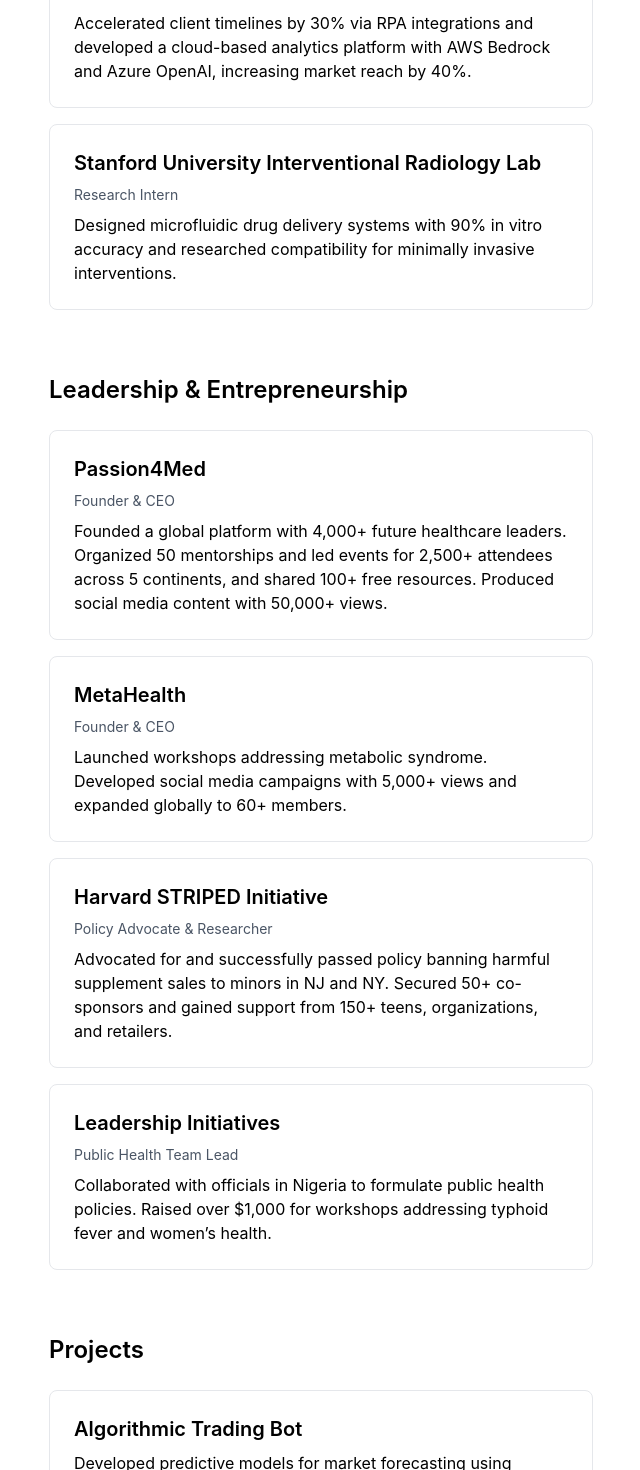
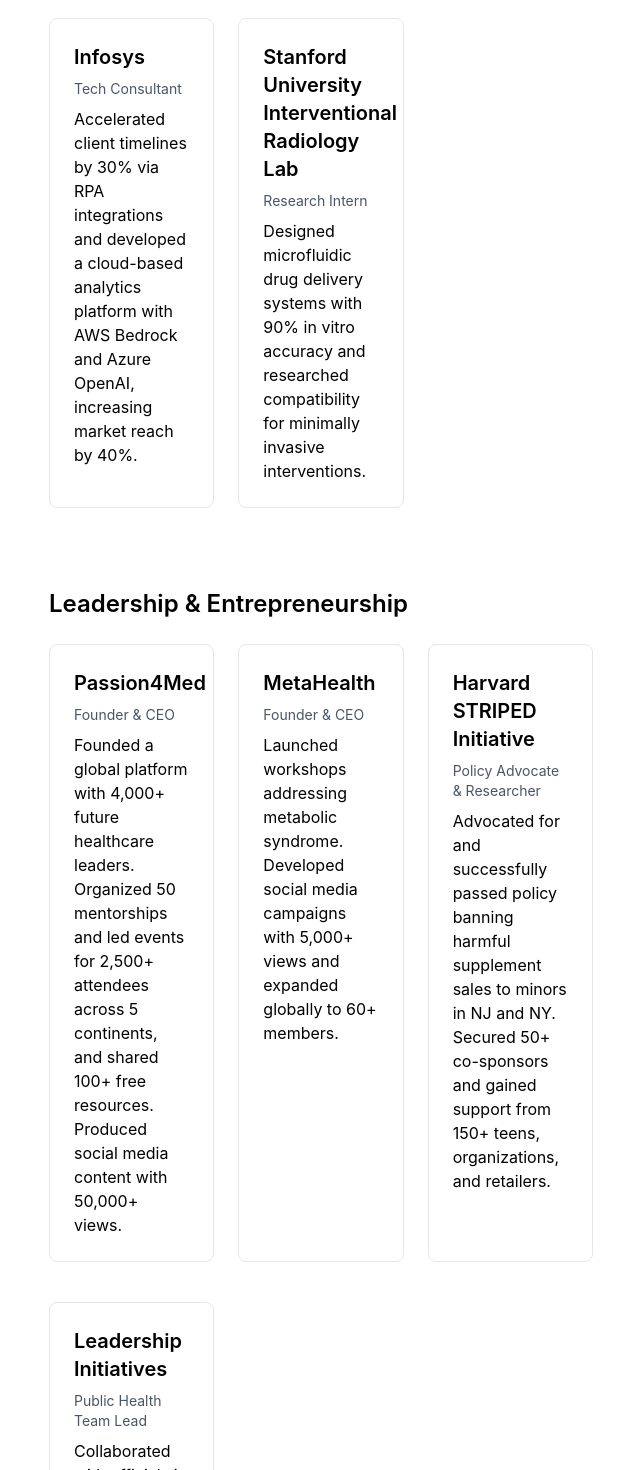
Before and after one commit to krrishapatel/Krrisha-Patel-Portfolio, a Next.js app: page / in a window 1280 px wide. Shown: the part 1260-2730 px from the top of the page, without its empty margins (319-959 px from the left). Built offline with nearby package versions, Linux system fonts and the light colour scheme.

Commit message:
Update page.tsx

```diff
--- a/app/page.tsx
+++ b/app/page.tsx
@@ -25,7 +25,7 @@ export default function Portfolio() {
         </nav>
       </header>
 
-      <main className="container mx-auto px-4 pt-16">
+      <main className="max-w-full mx-auto px-4 pt-8"> {/* Reduced padding-top */}
         {/* Introduction Section */}
         <section id="intro" className="mb-16 text-left">
           <h1 className="text-3xl font-bold mb-4">Hey, I'm Krrisha!</h1>
@@ -37,92 +37,82 @@ export default function Portfolio() {
         {/* Work Section */}
         <section id="work" className="mb-16">
           <h2 className="text-2xl font-semibold mb-6">Work Experience</h2>
+          <div className="grid grid-cols-1 sm:grid-cols-2 lg:grid-cols-3 gap-6"> {/* Added grid layout for responsiveness */}
             <WorkCard
               company="Jane Street Capital"
               title="Research Intern"
-            description="Designed algorithmic solutions in game theory and graph theory using Python, enhancing decision-making. Achieved top 10 PnL in a 6-hour ETC, generating $9M+ in simulated profits. Collaborated with Math Olympians and traders to apply probabilistic theory to trading strategies."          />
+              description="Designed algorithmic solutions in game theory and graph theory using Python, enhancing decision-making. Achieved top 10 PnL in a 6-hour ETC, generating $9M+ in simulated profits. Collaborated with Math Olympians and traders to apply probabilistic theory to trading strategies." />
             <WorkCard
               company="GoAhead Ventures"
               title="Venture Scout"
-            description="Sourced and evaluated 50+ startups through a $175M AUM fund's streamlined process. Conducted due diligence, presented analyses to partners, and contributed to a 20% increase in global founder applications."
-          />
+              description="Sourced and evaluated 50+ startups through a $175M AUM fund's streamlined process. Conducted due diligence, presented analyses to partners, and contributed to a 20% increase in global founder applications." />
             <WorkCard
               company="IPMD Inc."
               title="AL/ML Engineer Intern"
-            description="Developed telemedicine platforms with facial and emotional AI, achieving a 30% improvement in emotional recognition accuracy and securing adoption by 3 international centers."
-          />
+              description="Developed telemedicine platforms with facial and emotional AI, achieving a 30% improvement in emotional recognition accuracy and securing adoption by 3 international centers." />
             <WorkCard
               company="Infosys"
               title="Tech Consultant"
-            description="Accelerated client timelines by 30% via RPA integrations and developed a cloud-based analytics platform with AWS Bedrock and Azure OpenAI, increasing market reach by 40%."
-          />
+              description="Accelerated client timelines by 30% via RPA integrations and developed a cloud-based analytics platform with AWS Bedrock and Azure OpenAI, increasing market reach by 40%." />
             <WorkCard
               company="Stanford University Interventional Radiology Lab"
               title="Research Intern"
-            description="Designed microfluidic drug delivery systems with 90% in vitro accuracy and researched compatibility for minimally invasive interventions."
-          />
-
+              description="Designed microfluidic drug delivery systems with 90% in vitro accuracy and researched compatibility for minimally invasive interventions." />
+          </div>
         </section>
 
         {/* Leadership & Entrepreneurship Section */}
         <section id="leadership" className="mb-16">
           <h2 className="text-2xl font-semibold mb-6">Leadership & Entrepreneurship</h2>
+          <div className="grid grid-cols-1 sm:grid-cols-2 lg:grid-cols-3 gap-6"> {/* Added grid layout for responsiveness */}
             <WorkCard
               company="Passion4Med"
               title="Founder & CEO"
-            description="Founded a global platform with 4,000+ future healthcare leaders. Organized 50 mentorships and led events for 2,500+ attendees across 5 continents, and shared 100+ free resources. Produced social media content with 50,000+ views."
-          />
+              description="Founded a global platform with 4,000+ future healthcare leaders. Organized 50 mentorships and led events for 2,500+ attendees across 5 continents, and shared 100+ free resources. Produced social media content with 50,000+ views." />
             <WorkCard
               company="MetaHealth"
               title="Founder & CEO"
-            description="Launched workshops addressing metabolic syndrome. Developed social media campaigns with 5,000+ views and expanded globally to 60+ members."
-          />
+              description="Launched workshops addressing metabolic syndrome. Developed social media campaigns with 5,000+ views and expanded globally to 60+ members." />
             <WorkCard
               company="Harvard STRIPED Initiative"
               title="Policy Advocate & Researcher"
-            description="Advocated for and successfully passed policy banning harmful supplement sales to minors in NJ and NY. Secured 50+ co-sponsors and gained support from 150+ teens, organizations, and retailers."
-          />
+              description="Advocated for and successfully passed policy banning harmful supplement sales to minors in NJ and NY. Secured 50+ co-sponsors and gained support from 150+ teens, organizations, and retailers." />
             <WorkCard
               company="Leadership Initiatives"
               title="Public Health Team Lead"
-            description="Collaborated with officials in Nigeria to formulate public health policies. Raised over $1,000 for workshops addressing typhoid fever and women’s health."
-          />
+              description="Collaborated with officials in Nigeria to formulate public health policies. Raised over $1,000 for workshops addressing typhoid fever and women’s health." />
+          </div>
         </section>
 
         {/* Projects Section */}
         <section id="projects" className="mb-16">
           <h2 className="text-2xl font-semibold mb-6">Projects</h2>
+          <div className="grid grid-cols-1 sm:grid-cols-2 lg:grid-cols-3 gap-6"> {/* Added grid layout for responsiveness */}
             <ProjectCard
               title="Algorithmic Trading Bot"
               description="Developed predictive models for market forecasting using Python and SSH, achieving $150 PnL/min simulation."
-            tools="Python, Linux, SSH"
-          />
+              tools="Python, Linux, SSH" />
             <ProjectCard
               title="Wordle Solver Bot"
               description="Developed a terminal-based Wordle game with a 95% success solver bot and efficiency tools for data analysis."
-            tools="Python"
-          />
+              tools="Python" />
             <ProjectCard
               title="Camel Up Game"
               description="Simulated camel races with probabilistic analysis and strategic insights in a detailed terminal interface."
-            tools="Python"
-          />
+              tools="Python" />
             <ProjectCard
               title="Minesweeper"
-            description="A complete Minesweeper game where you uncover tiles and flag mines on a randomly generated grid. The goal is to clear the board without triggering any mines, using numbers revealed on safe tiles to deduce where mines are hidden."
-            tools="Java"
-          />
+              description="A complete Minesweeper game where you uncover tiles and flag mines on a randomly generated grid."
+              tools="Java" />
             <ProjectCard
               title="Anagame"
-            description="An anagram game where users generate as many valid anagrams as possible within a time limit. Includes an accurate solver, word validation, performance analytics, and a leaderboard and hints to enhance gameplay."
-            tools="Python"
-          />
+              description="An anagram game where users generate as many valid anagrams as possible within a time limit."
+              tools="Python" />
             <ProjectCard
               title="Word Ladder"
-            description="A word ladder game that uses breadth-first search (BFS) algorithms to validate and find the shortest path through word ladders. Tracks paths using a list of lists to ensure efficient pathfinding and provides data analytics for game performance and potential ladders."
-            tools="Python, BFS"
-          />
-
+              description="A word ladder game that uses BFS algorithms to validate and find the shortest path through word ladders."
+              tools="Python, BFS" />
+          </div>
         </section>
 
         {/* Contact Section */}
```
Lines whose indentation alone changed are shown as unchanged.
